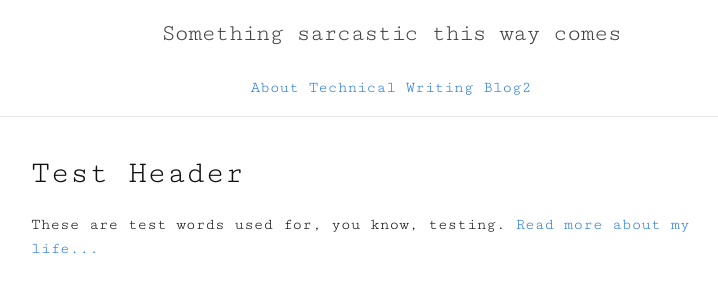
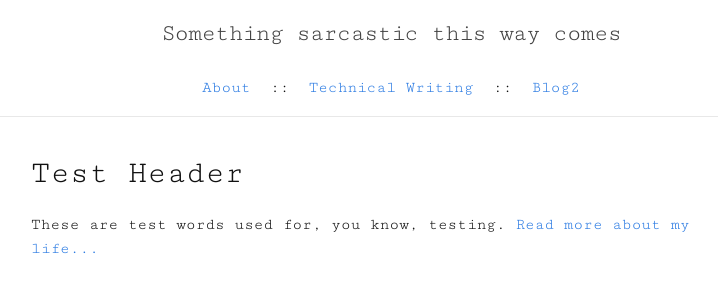
Before and after one commit to HiltonTod/testing, a Jekyll site: the page built from index.html, in a window 1280 px wide. Shown: the top 300 px of the page, without its empty margins (249-967 px from the left). Built offline with Jekyll 4.4.1, drawn with Linux system fonts in a browser that asks for light colours.

Commit message:
Update default.html

```diff
--- a/_layouts/default.html
+++ b/_layouts/default.html
@@ -6,7 +6,9 @@
       <a class="site-title" href="{{ site.baseurl }}/">{{ site.title }}</a>
       <br><br>
       <a href="/about">About</a>
+      &nbsp;::&nbsp;
       <a href="/technicalwriting">Technical Writing</a>
+      &nbsp;::&nbsp;
       <a href="/blog2">Blog2</a></li>
     </header>
     <div class="page-content">
```
